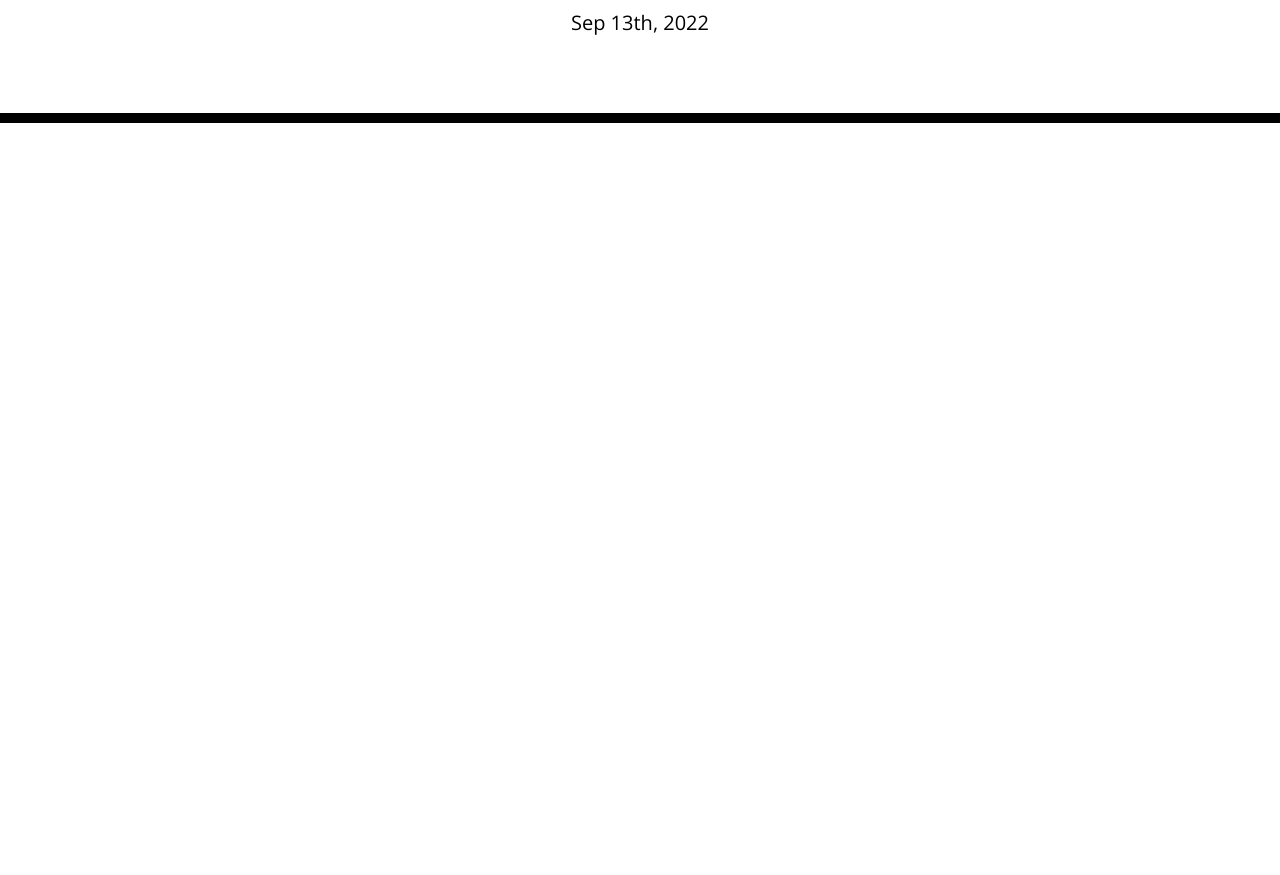
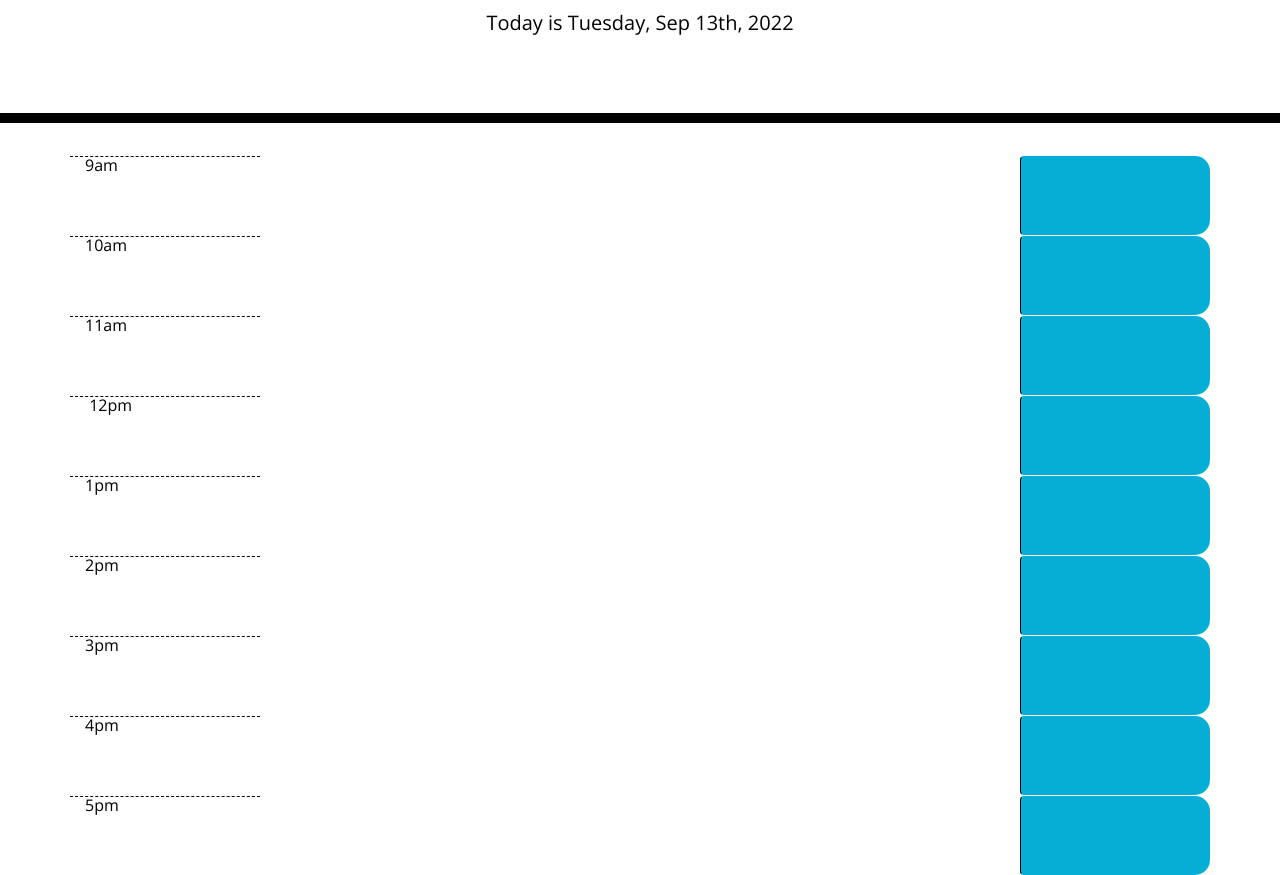
Before and after one commit to MDThomas1/Miles-Thomas-Daily-Planner-App, a plain HTML site: page index.html in a window 1280 px wide. Shown: the part 181-1056 px from the top of the page. Before the commit the page ends 800 px from the top, so only its background shows below. Drawn offline with nearby package versions, Linux system fonts and the light colour scheme.

Commit message:
add-table

```diff
--- a/assets/script.js
+++ b/assets/script.js
@@ -1,2 +1,2 @@
 var timer = moment()
-$('#currentDay').text(timer.format("MMM Do, YYYY"))
+$('#currentDay').text(timer.format("[Today is ] dddd, MMM Do, YYYY"))
--- a/index.html
+++ b/index.html
@@ -29,7 +29,51 @@
       <p id="currentDay" class="lead"></p>
     </header>
     <div class="container">
-      <!-- Timeblocks go here -->
+      <div class='row'>
+        <div class="col-2 hour">9am</div>
+        <div class="col-8"></div>
+        <div class="col-2 btn saveBtn"></div>
+      </div>
+      <div class='row'>
+        <div class="col-2 hour">10am</div>
+        <div class="col-8"></div>
+        <div class="col-2 btn saveBtn"></div>
+      </div>
+      <div class='row'>
+        <div class="col-2 hour">11am</div>
+        <div class="col-8"></div>
+        <div class="col-2 btn saveBtn"></div>
+      </div>
+      <div class='row'>
+        <div class="col-2 hour"> 12pm</div>
+        <div class="col-8"></div>
+        <div class="col-2 btn saveBtn"></div>
+      </div>
+      <div class='row'>
+        <div class="col-2 hour">1pm</div>
+        <div class="col-8"></div>
+        <div class="col-2 btn saveBtn"></div>
+      </div>
+      <div class='row'>
+        <div class="col-2 hour">2pm</div>
+        <div class="col-8"></div>
+        <div class="col-2 btn saveBtn"></div>
+      </div>
+      <div class='row'>
+        <div class="col-2 hour">3pm</div>
+        <div class="col-8"></div>
+        <div class="col-2 btn saveBtn"></div>
+      </div>
+      <div class='row'>
+        <div class="col-2 hour">4pm</div>
+        <div class="col-8"></div>
+        <div class="col-2 btn saveBtn"></div>
+      </div>
+      <div class='row'>
+        <div class="col-2 hour">5pm</div>
+        <div class="col-8"></div>
+        <div class="col-2 btn saveBtn"></div>
+      </div>
     </div>
 
     <script src="https://cdnjs.cloudflare.com/ajax/libs/jquery/3.2.1/jquery.min.js"></script>
```
